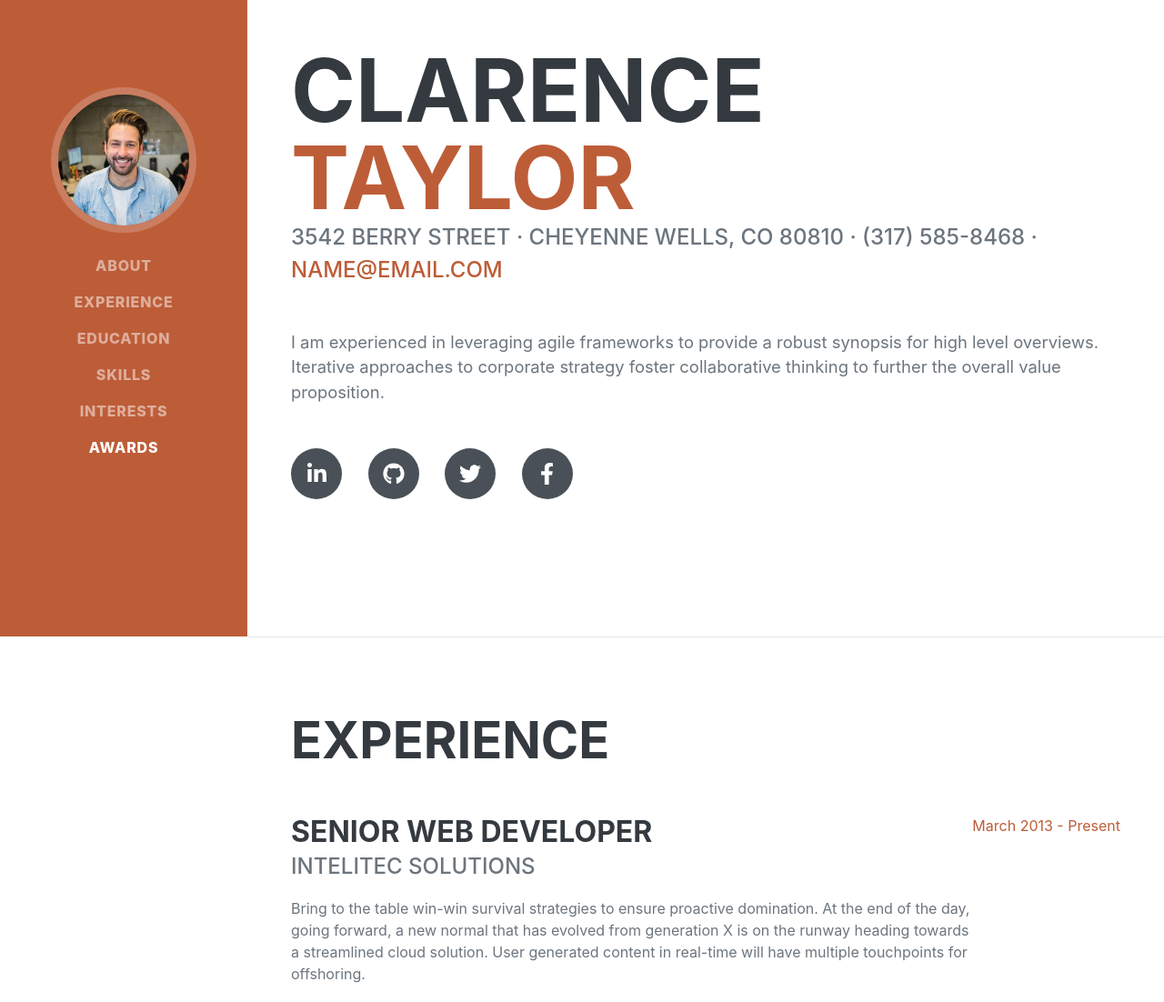
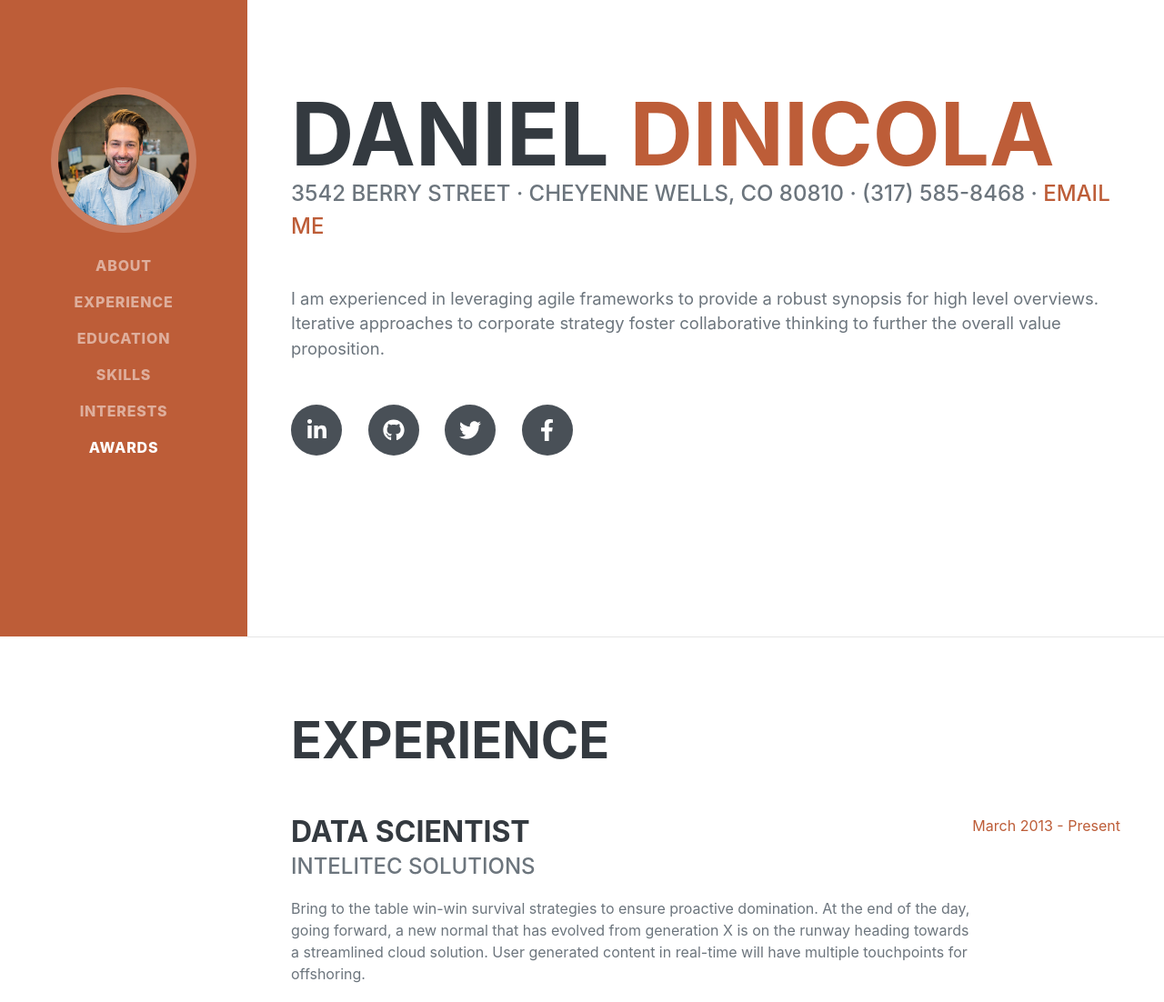
Before and after one commit to Daniel-Lazi00816/Daniel-Lazi00816.github.io, a plain HTML site: page index.html in a window 1280 px wide. Shown: the part 100-1202 px from the top of the page at 91% size. Drawn offline with nearby package versions, Linux system fonts and the light colour scheme; a web font is replaced by a local one.

Commit message:
Third Submit

```diff
--- a/index.html
+++ b/index.html
@@ -40,12 +40,12 @@
             <section class="resume-section" id="about">
                 <div class="resume-section-content">
                     <h1 class="mb-0">
-                        Clarence
-                        <span class="text-primary">Taylor</span>
+                        Daniel
+                        <span class="text-primary">DiNicola</span>
                     </h1>
                     <div class="subheading mb-5">
                         3542 Berry Street · Cheyenne Wells, CO 80810 · (317) 585-8468 ·
-                        <a href="mailto:name@email.com">name@email.com</a>
+                        <a href="mailto:danielleodinicola@gmail.com">Email Me</a>
                     </div>
                     <p class="lead mb-5">I am experienced in leveraging agile frameworks to provide a robust synopsis for high level overviews. Iterative approaches to corporate strategy foster collaborative thinking to further the overall value proposition.</p>
                     <div class="social-icons">
@@ -63,7 +63,7 @@
                     <h2 class="mb-5">Experience</h2>
                     <div class="d-flex flex-column flex-md-row justify-content-between mb-5">
                         <div class="flex-grow-1">
-                            <h3 class="mb-0">Senior Web Developer</h3>
+                            <h3 class="mb-0">Data Scientist</h3>
                             <div class="subheading mb-3">Intelitec Solutions</div>
                             <p>Bring to the table win-win survival strategies to ensure proactive domination. At the end of the day, going forward, a new normal that has evolved from generation X is on the runway heading towards a streamlined cloud solution. User generated content in real-time will have multiple touchpoints for offshoring.</p>
                         </div>
```
Also changed, not shown: 2 other files.
